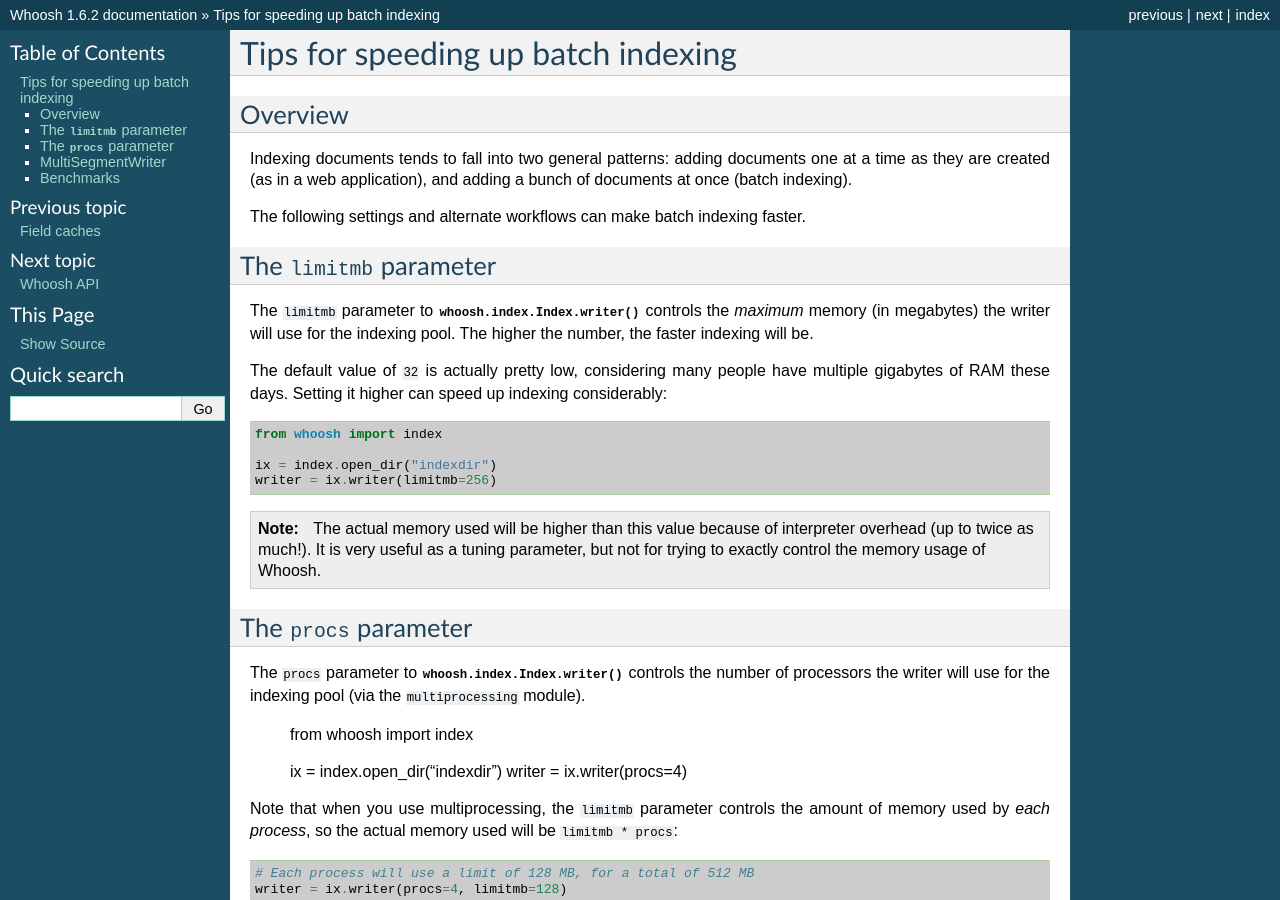
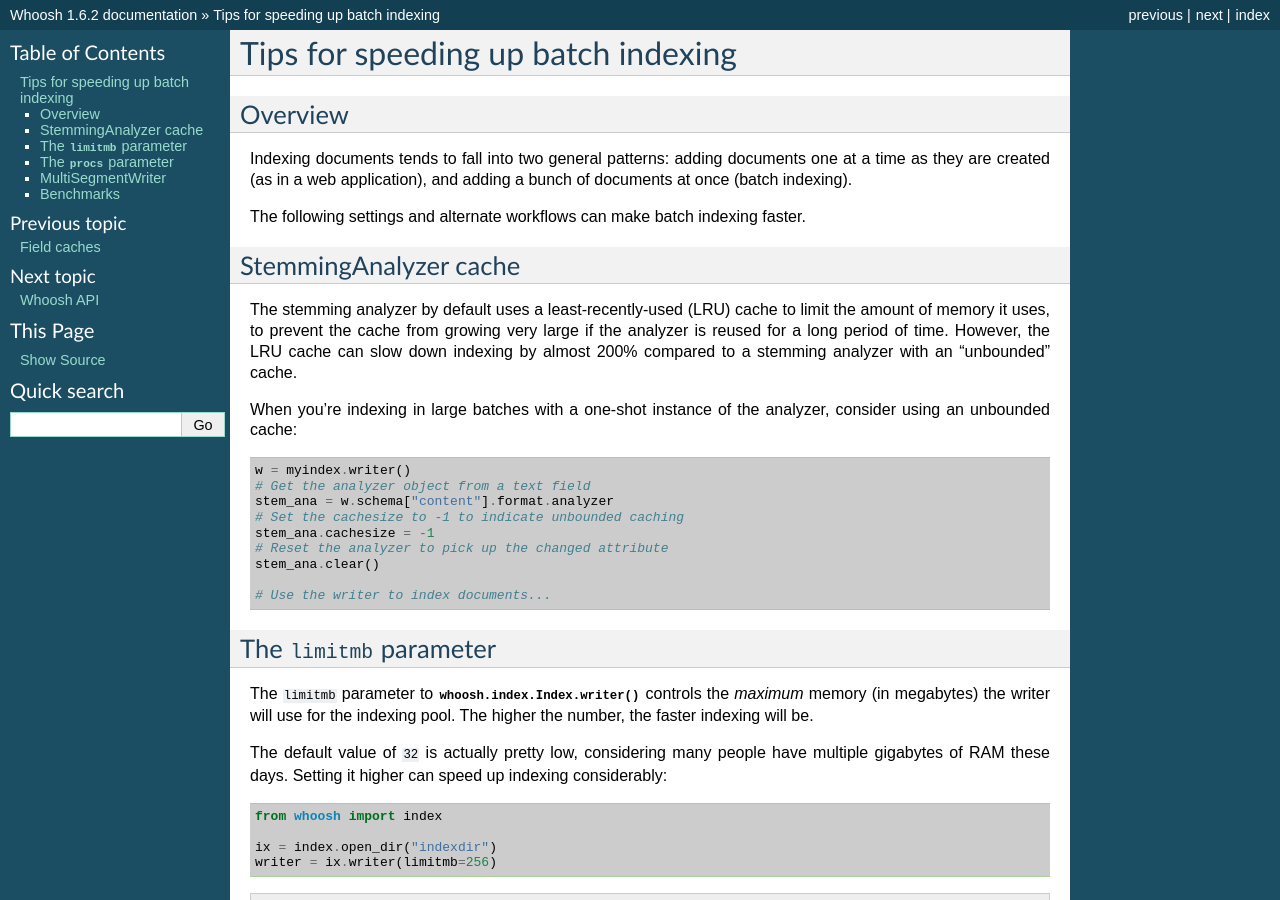
Before and after one commit to dex4er/whoosh, a Sphinx documentation site: the page built from docs/source/batch.rst, in a window 1280 px wide and 900 px high. Built offline with Sphinx 7.4.7, drawn with Linux system fonts in a browser that asks for light colours.

Commit message:
Changed meaning of StemFilter/StemmingAnalyzer cachesize parameter so None means no caching. Added info about unbounded stem caching to batch indexing docs.

```diff
--- a/docs/source/batch.rst
+++ b/docs/source/batch.rst
@@ -11,6 +11,29 @@ one at a time as they are created (as in a web application), and adding a bunch
 of documents at once (batch indexing).
 
 The following settings and alternate workflows can make batch indexing faster.
+
+
+StemmingAnalyzer cache
+======================
+
+The stemming analyzer by default uses a least-recently-used (LRU) cache to limit
+the amount of memory it uses, to prevent the cache from growing very large if
+the analyzer is reused for a long period of time. However, the LRU cache can
+slow down indexing by almost 200% compared to a stemming analyzer with an
+"unbounded" cache.
+
+When you're indexing in large batches with a one-shot instance of the
+analyzer, consider using an unbounded cache::
+
+    w = myindex.writer()
+    # Get the analyzer object from a text field
+    stem_ana = w.schema["content"].format.analyzer
+    # Set the cachesize to -1 to indicate unbounded caching
+    stem_ana.cachesize = -1
+    # Reset the analyzer to pick up the changed attribute
+    stem_ana.clear()
+
+    # Use the writer to index documents...
 
 
 The ``limitmb`` parameter
```
Also changed, not shown: 1 other file.
